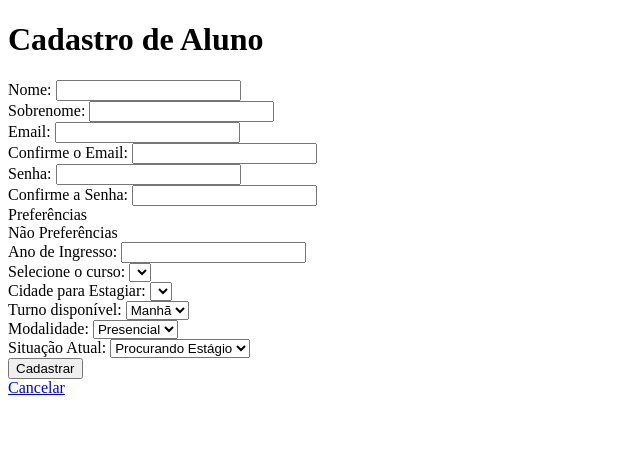
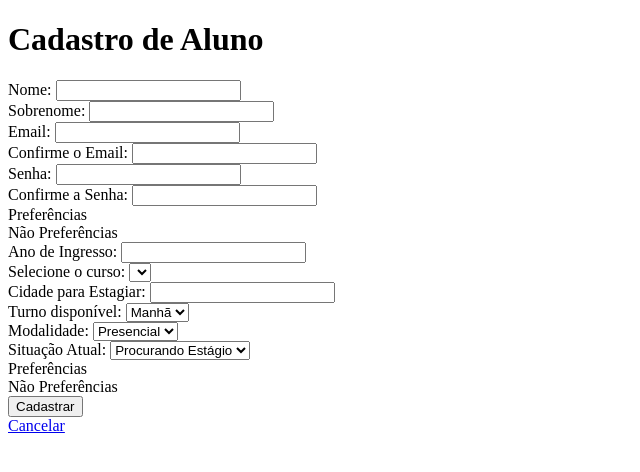
Before and after one commit to Aerther/Estagirando, a PHP site: page /cadastroAluno.php in a window 1280 px wide. Shown: the top 472 px of the page, without its empty margins (0-640 px from the left). Run offline with PHP 8.4, Linux system fonts and the light colour scheme; lists and menus that the app fills with data are empty.

Commit message:
mudeicadastros

```diff
--- a/cadastroAluno.php
+++ b/cadastroAluno.php
@@ -54,9 +54,7 @@
         </section>
         <section>
             <label for="cidede">Cidade para Estagiar:</label>
-            <select id="cidade" name="cidade">
-                <!--Cidades-->
-            </select>
+            <input type="text" name="cidadeEstagiar" required>
         </section>
         <section>
             <label for="turno">Turno disponível:</label>
@@ -83,6 +81,15 @@
         </section>
         <section>
         <section>
+            <label for="pref">Preferências</label>
+
+        </section>
+        <section>
+            <label for="nPref">Não Preferências</label>
+            <!--Puxar do banco quais as preferencias e não preferencias-->
+
+        </section>
+        <section>
             <input type="submit" name="cadastrar" value="Cadastrar">
         </section>
         <!-- Criar a exibição correta das mensagens conforme RF12-->
```
Also changed, not shown: cadastroProfessor.php (+9 -0 lines).
